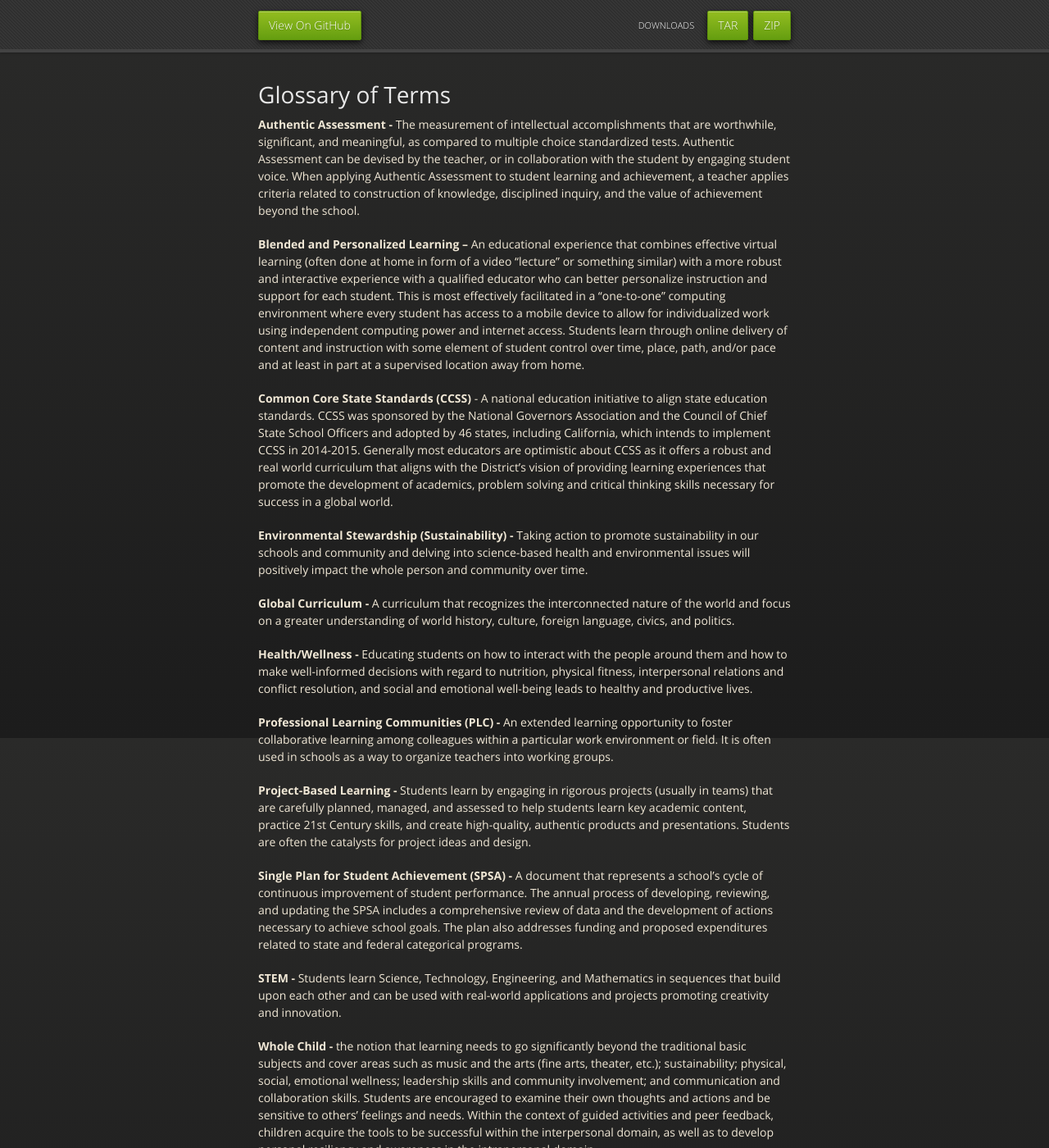
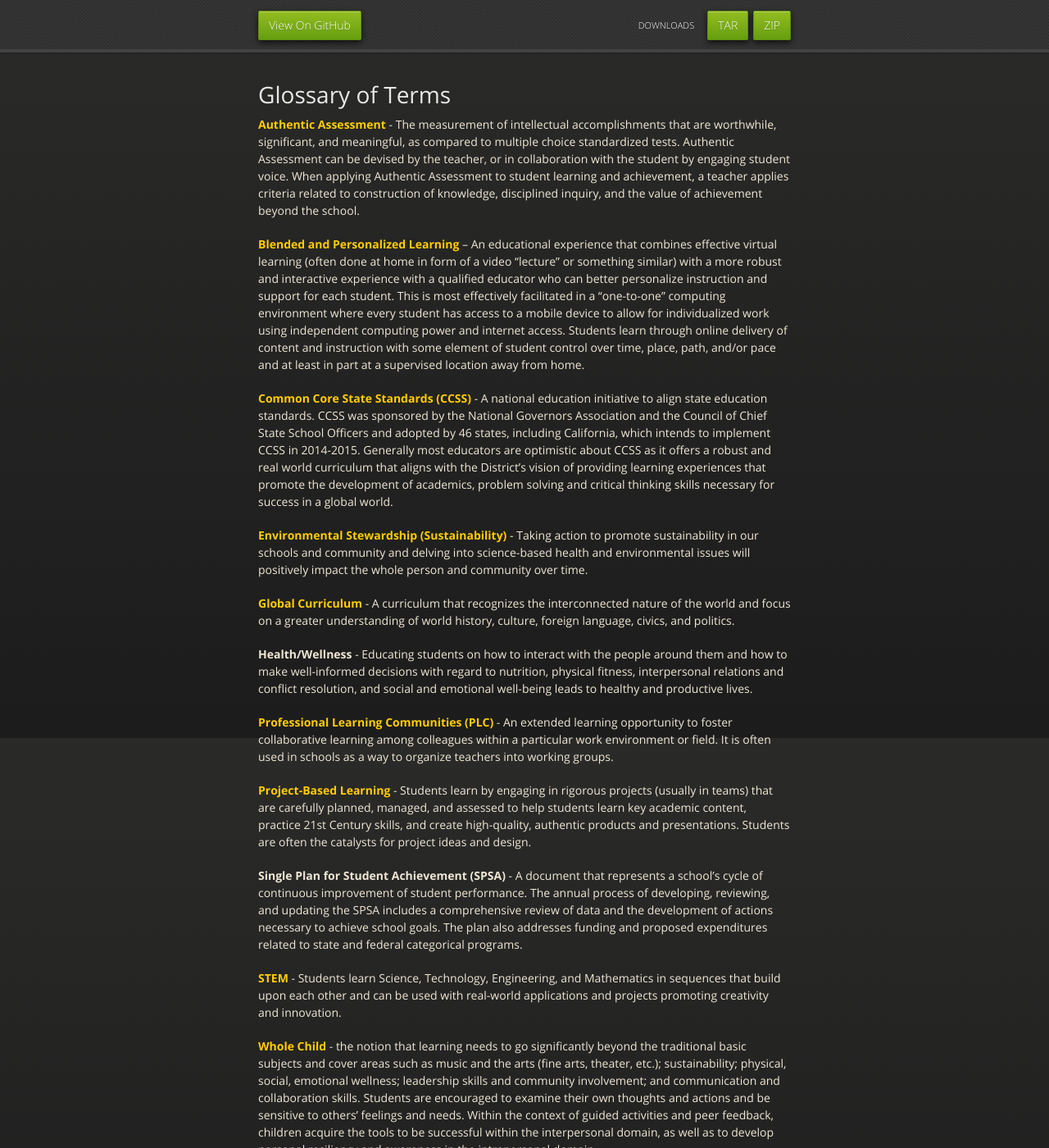
Before and after one commit to christopherritter/sccs-strategic-plan, a Jekyll site: the page built from glossary.md, in a window 1280 px wide and 1400 px high. Shown: the whole window at 82% size. Built offline with Jekyll 4.4.1, drawn with Linux system fonts in a browser that asks for light colours; nearby versions of some CDN libraries; Markdown is read by kramdown in place of the engine named in the settings; comment, search, counter and statistics services are not loaded; some of the changed lines change nothing that is shown; some of the changed text lies outside the part shown.

Commit message:
Added links.

```diff
--- a/glossary.md
+++ b/glossary.md
@@ -6,7 +6,7 @@ title: Glossary of Terms
 {{ page.title }}
 ================
 
-**Authentic Assessment -** The measurement of intellectual accomplishments
+**[Authentic Assessment](http://jfmueller.faculty.noctrl.edu/toolbox/whatisit.htm)** - The measurement of intellectual accomplishments
 that are worthwhile, significant, and meaningful, as compared to multiple
 choice standardized tests. Authentic Assessment can be devised by the
 teacher, or in collaboration with the student by engaging student voice. When
@@ -14,7 +14,7 @@ applying Authentic Assessment to student learning and achievement, a
 teacher applies criteria related to construction of knowledge, disciplined
 inquiry, and the value of achievement beyond the school.
 
-**Blended and Personalized Learning –** An educational experience that
+**[Blended and Personalized Learning](http://weblearning.psu.edu/blended-learning-initiative/what_is_blended_learning)** – An educational experience that
 combines effective virtual learning (often done at home in form of a video
 "lecture" or something similar) with a more robust and interactive experience
 with a qualified educator who can better personalize instruction and support
@@ -25,7 +25,7 @@ access.  Students learn through online delivery of content and instruction with
 some element of student control over time, place, path, and/or pace and at
 least in part at a supervised location away from home.
 
-**Common Core State Standards (CCSS)** - A national education initiative to
+**[Common Core State Standards (CCSS)](http://www.commoncore.org/)** - A national education initiative to
 align state education standards.  CCSS was sponsored by the National
 Governors Association and the Council of Chief State School Officers and
 adopted by 46 states, including California, which intends to implement CCSS
@@ -35,43 +35,43 @@ providing learning experiences that promote the development of academics,
 problem solving and critical thinking skills necessary for success in a global
 world.
 
-**Environmental Stewardship (Sustainability) -** Taking action to promote
+**[Environmental Stewardship (Sustainability)](http://www.environmentalstewardship.org/)** - Taking action to promote
 sustainability in our schools and community and delving into science-based
 health and environmental issues will positively impact the whole person and
 community over time.
 
-**Global Curriculum -** A curriculum that recognizes the interconnected nature
+**[Global Curriculum](http://globalcurriculum.net/)** - A curriculum that recognizes the interconnected nature
 of the world and focus on a greater understanding of world history, culture,
 foreign language, civics, and politics.
 
-**Health/Wellness -** Educating students on how to interact with the people
+**Health/Wellness** - Educating students on how to interact with the people
 around them and how to make well-informed decisions with regard to nutrition,
 physical fitness, interpersonal relations and conflict resolution, and social and
 emotional well-being leads to healthy and productive lives.
 
-**Professional Learning Communities (PLC) -** An extended learning
+**[Professional Learning Communities (PLC)](https://en.wikipedia.org/wiki/Professional_Learning_Community)** - An extended learning
 opportunity to foster collaborative learning among colleagues within a
 particular work environment or field. It is often used in schools as a way to
 organize teachers into working groups.
 
-**Project-Based Learning -** Students learn by engaging in rigorous projects
+**[Project-Based Learning](https://en.wikipedia.org/wiki/Project-Based_Learning)** - Students learn by engaging in rigorous projects
 (usually in teams) that are carefully planned, managed, and assessed to help
 students learn key academic content, practice 21st Century skills, and create
 high-quality, authentic products and presentations.  Students are often the
 catalysts for project ideas and design.
 
-**Single Plan for Student Achievement (SPSA) -** A document that
+**Single Plan for Student Achievement (SPSA)** - A document that
 represents a school’s cycle of continuous improvement of student
 performance. The annual process of developing, reviewing, and updating the
 SPSA includes a comprehensive review of data and the development of
 actions necessary to achieve school goals. The plan also addresses funding
 and proposed expenditures related to state and federal categorical programs.
 
-**STEM -** Students learn Science, Technology, Engineering, and Mathematics
+**[STEM](http://en.wikipedia.org/wiki/STEM_fields)** - Students learn Science, Technology, Engineering, and Mathematics
 in sequences that build upon each other and can be used with real-world
 applications and projects promoting creativity and innovation.
 
-**Whole Child -** the notion that learning needs to go significantly beyond the
+**[Whole Child](http://www.wholechildeducation.org/about)** - the notion that learning needs to go significantly beyond the
 traditional basic subjects and cover areas such as music and the arts (fine
 arts, theater, etc.); sustainability; physical, social, emotional wellness;
 leadership skills and community involvement; and communication and
```
